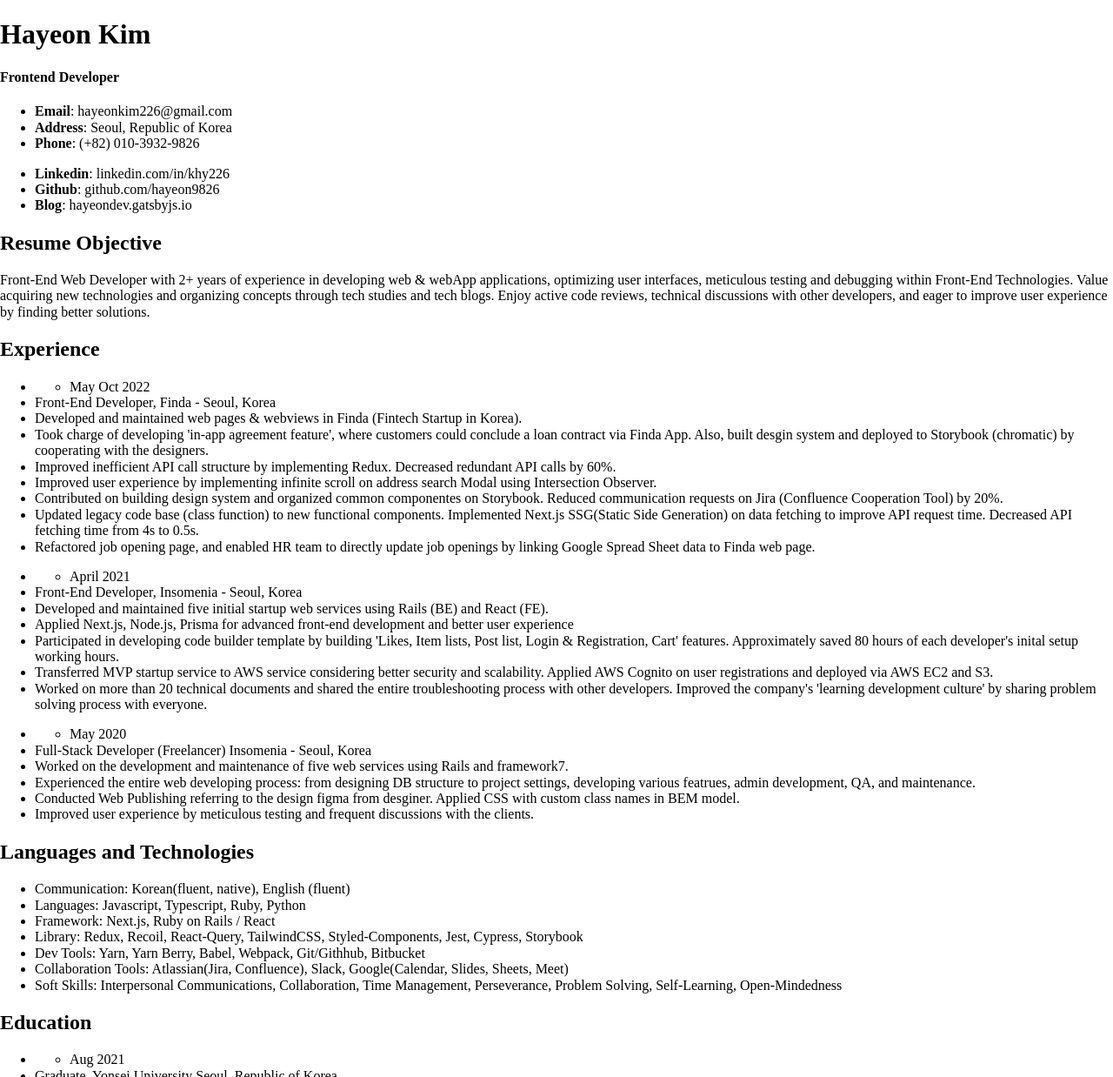
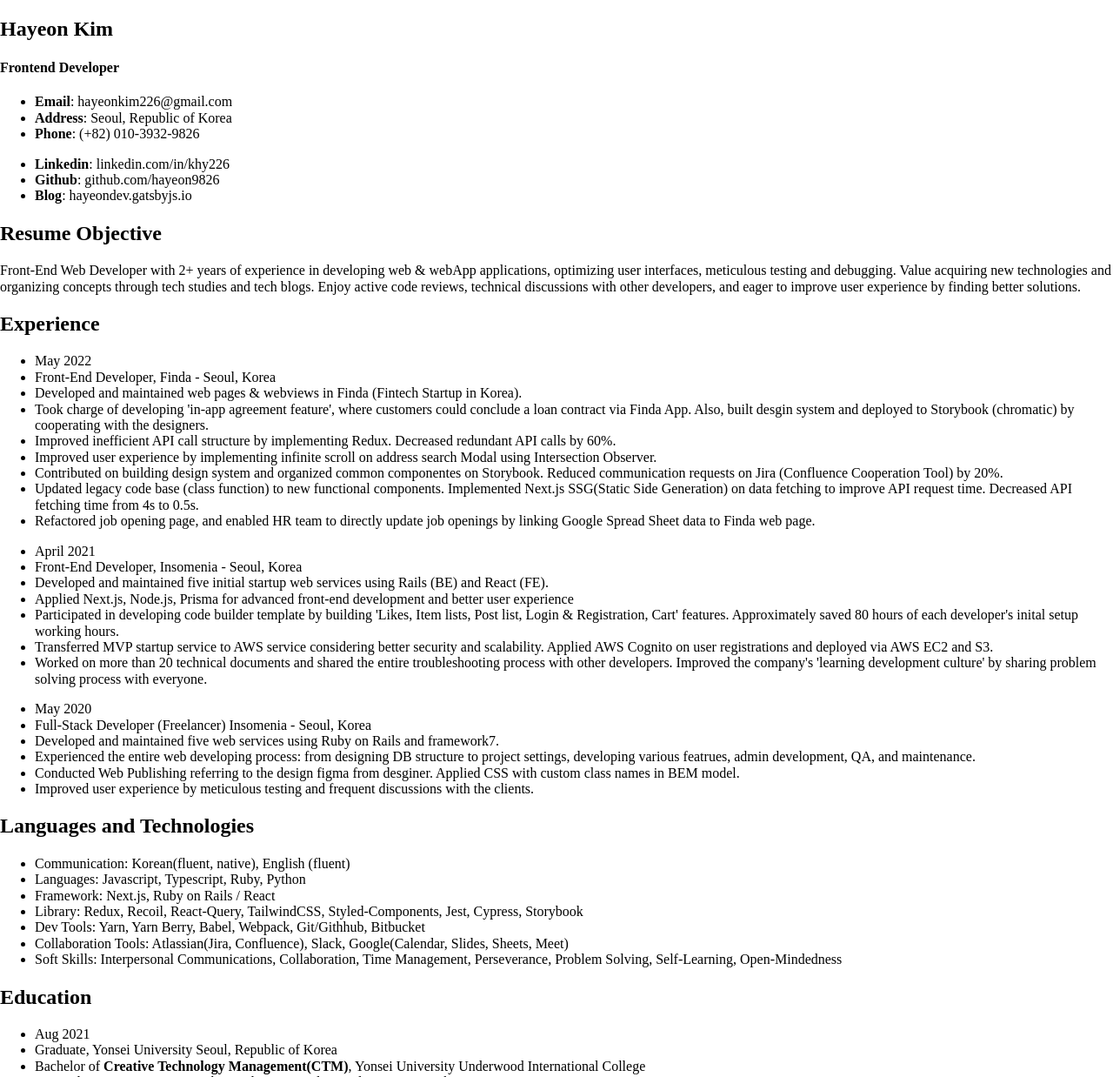
Before and after one commit to hayeon9826/hayeon-blog, a Gatsby site: page /en/about in a window 1280 px wide. Shown: the top 1238 px of the page at 87% size. Built offline with nearby package versions, Linux system fonts and the light colour scheme; Gatsby itself is replaced by a stand-in of ours; a small style sheet from the web is missing.

Commit message:
fix: edit style

```diff
--- a/src/components/about/englishResume.js
+++ b/src/components/about/englishResume.js
@@ -1,14 +1,13 @@
 import React from 'react'
 
 const EnglishResume = () => {
-  return(
+  return (
     <>
-
       <div className="en-resume mb-32">
-      <div className="fixed-top-border" />
+        <div className="fixed-top-border" />
         <div className="container">
           <header>
-            <h1 className="underline">Hayeon Kim</h1>
+            <h2 className="underline">Hayeon Kim</h2>
             <h4 className="mt-0">Frontend Developer</h4>
             <div className="column-list w-full">
               <div className="row">
@@ -20,7 +19,9 @@
                     <b>Address</b>: Seoul, Republic of Korea
                   </li>
                   <li className="phone">
-                    <span><b>Phone</b>: (+82) 010-3932-9826</span>
+                    <span>
+                      <b>Phone</b>: (+82) 010-3932-9826
+                    </span>
                   </li>
                 </ul>
               </div>
@@ -43,9 +44,11 @@
           <article>
             <h2 className="underline">Resume Objective</h2>
 
-            <div className="row">
-              Front-End Web Developer with 2+ years of experience in developing web & webApp applications, optimizing user interfaces, meticulous testing and debugging within Front-End Technologies.
-              Value acquiring new technologies and organizing concepts through tech studies and tech blogs. Enjoy active code reviews, technical discussions with other developers, and eager to improve user experience by finding better solutions.
+            <div className="pb-15px">
+              Front-End Web Developer with 2+ years of experience in developing web & webApp applications, optimizing
+              user interfaces, meticulous testing and debugging. Value acquiring new technologies and organizing
+              concepts through tech studies and tech blogs. Enjoy active code reviews, technical discussions with other
+              developers, and eager to improve user experience by finding better solutions.
             </div>
           </article>
 
@@ -54,49 +57,79 @@
 
             <div className="row exp-list">
               <ul>
-                <li className="right">
-                  <ul>
-                    <li>May Oct 2022</li>
-                  </ul>
+                <li className="right">May 2022</li>
+                <li className="header">
+                  Front-End Developer, <span>Finda - Seoul, Korea</span>
                 </li>
-                <li className="header">Front-End Developer, <span>Finda - Seoul, Korea</span></li>
                 <li>Developed and maintained web pages & webviews in Finda (Fintech Startup in Korea). </li>
-                <li>Took charge of developing 'in-app agreement feature', where customers could conclude a loan contract via Finda App. Also, built desgin system and deployed to Storybook (chromatic) by cooperating with the designers.</li>
-                <li>Improved inefficient API call structure by implementing Redux. Decreased redundant API calls by 60%.</li>
-                <li>Improved user experience by implementing infinite scroll on address search Modal using Intersection Observer.</li>
-                <li>Contributed on building design system and organized common componentes on Storybook. Reduced communication requests on Jira (Confluence Cooperation Tool) by 20%.</li>
-                <li>Updated legacy code base (class function) to new functional components. Implemented Next.js SSG(Static Side Generation) on data fetching to improve API request time. Decreased API fetching time from 4s to 0.5s.</li>
-                <li>Refactored job opening page, and enabled HR team to directly update job openings by linking Google Spread Sheet data to Finda web page.</li>
+                <li>
+                  Took charge of developing 'in-app agreement feature', where customers could conclude a loan contract
+                  via Finda App. Also, built desgin system and deployed to Storybook (chromatic) by cooperating with the
+                  designers.
+                </li>
+                <li>
+                  Improved inefficient API call structure by implementing Redux. Decreased redundant API calls by 60%.
+                </li>
+                <li>
+                  Improved user experience by implementing infinite scroll on address search Modal using Intersection
+                  Observer.
+                </li>
+                <li>
+                  Contributed on building design system and organized common componentes on Storybook. Reduced
+                  communication requests on Jira (Confluence Cooperation Tool) by 20%.
+                </li>
+                <li>
+                  Updated legacy code base (class function) to new functional components. Implemented Next.js SSG(Static
+                  Side Generation) on data fetching to improve API request time. Decreased API fetching time from 4s to
+                  0.5s.
+                </li>
+                <li>
+                  Refactored job opening page, and enabled HR team to directly update job openings by linking Google
+                  Spread Sheet data to Finda web page.
+                </li>
               </ul>
             </div>
 
             <div className="row exp-list">
               <ul>
-                <li className="right">
-                  <ul>
-                    <li>April 2021</li>
-                  </ul>
+                <li className="right">April 2021</li>
+                <li className="header">
+                  Front-End Developer, <span>Insomenia - Seoul, Korea</span>
                 </li>
-                <li className="header">Front-End Developer, <span>Insomenia - Seoul, Korea</span></li>
                 <li>Developed and maintained five initial startup web services using Rails (BE) and React (FE).</li>
                 <li>Applied Next.js, Node.js, Prisma for advanced front-end development and better user experience</li>
-                <li>Participated in developing code builder template by building 'Likes, Item lists, Post list, Login & Registration, Cart' features. Approximately saved 80 hours of each developer's inital setup working hours.</li>
-                <li>Transferred MVP startup service to AWS service considering better security and scalability. Applied AWS Cognito on user registrations and deployed via AWS EC2 and S3.</li>
-                <li>Worked on more than 20 technical documents and shared the entire troubleshooting process with other developers. Improved the company's 'learning development culture' by sharing problem solving process with everyone.</li>
+                <li>
+                  Participated in developing code builder template by building 'Likes, Item lists, Post list, Login &
+                  Registration, Cart' features. Approximately saved 80 hours of each developer's inital setup working
+                  hours.
+                </li>
+                <li>
+                  Transferred MVP startup service to AWS service considering better security and scalability. Applied
+                  AWS Cognito on user registrations and deployed via AWS EC2 and S3.
+                </li>
+                <li>
+                  Worked on more than 20 technical documents and shared the entire troubleshooting process with other
+                  developers. Improved the company's 'learning development culture' by sharing problem solving process
+                  with everyone.
+                </li>
               </ul>
             </div>
 
             <div className="row exp-list">
               <ul>
-                <li className="right">
-                  <ul>
-                    <li>May 2020</li>
-                  </ul>
+                <li className="right">May 2020</li>
+                <li className="header">
+                  Full-Stack Developer (Freelancer) <span>Insomenia - Seoul, Korea</span>
                 </li>
-                <li className="header">Full-Stack Developer (Freelancer) <span>Insomenia - Seoul, Korea</span></li>
-                <li>Worked on the development and maintenance of five web services using Rails and framework7. </li>
-                <li>Experienced the entire web developing process: from designing DB structure to project settings, developing various featrues, admin development, QA, and maintenance.</li>
-                <li>Conducted Web Publishing referring to the design figma from desginer. Applied CSS with custom class names in BEM model.</li>
+                <li>Developed and maintained five web services using Ruby on Rails and framework7. </li>
+                <li>
+                  Experienced the entire web developing process: from designing DB structure to project settings,
+                  developing various featrues, admin development, QA, and maintenance.
+                </li>
+                <li>
+                  Conducted Web Publishing referring to the design figma from desginer. Applied CSS with custom class
+                  names in BEM model.
+                </li>
                 <li>Improved user experience by meticulous testing and frequent discussions with the clients.</li>
               </ul>
             </div>
@@ -106,13 +139,30 @@
 
             <div className="row tech">
               <ul>
-                <li><span>Communication</span>:  Korean(fluent, native), English (fluent)</li>
-                <li><span>Languages</span>: Javascript, Typescript, Ruby, Python</li>
-                <li><span>Framework</span>: Next.js, Ruby on Rails / React</li>
-                <li><span>Library</span>: Redux, Recoil, React-Query, TailwindCSS, Styled-Components, Jest, Cypress, Storybook</li>
-                <li><span>Dev Tools</span>: Yarn, Yarn Berry, Babel, Webpack, Git/Githhub, Bitbucket</li>
-                <li><span>Collaboration Tools</span>: Atlassian(Jira, Confluence), Slack, Google(Calendar, Slides, Sheets, Meet)</li>
-                <li><span>Soft Skills</span>: Interpersonal Communications, Collaboration, Time Management, Perseverance, Problem Solving, Self-Learning, Open-Mindedness</li>
+                <li>
+                  <span>Communication</span>: Korean(fluent, native), English (fluent)
+                </li>
+                <li>
+                  <span>Languages</span>: Javascript, Typescript, Ruby, Python
+                </li>
+                <li>
+                  <span>Framework</span>: Next.js, Ruby on Rails / React
+                </li>
+                <li>
+                  <span>Library</span>: Redux, Recoil, React-Query, TailwindCSS, Styled-Components, Jest, Cypress,
+                  Storybook
+                </li>
+                <li>
+                  <span>Dev Tools</span>: Yarn, Yarn Berry, Babel, Webpack, Git/Githhub, Bitbucket
+                </li>
+                <li>
+                  <span>Collaboration Tools</span>: Atlassian(Jira, Confluence), Slack, Google(Calendar, Slides, Sheets,
+                  Meet)
+                </li>
+                <li>
+                  <span>Soft Skills</span>: Interpersonal Communications, Collaboration, Time Management, Perseverance,
+                  Problem Solving, Self-Learning, Open-Mindedness
+                </li>
               </ul>
             </div>
           </article>
@@ -121,16 +171,25 @@
             <h2 className="underline">Education</h2>
             <div className="row">
               <ul>
-                <li className="right">
-                  <ul>
-                    <li>Aug 2021</li>
-                  </ul>
+                <li className="right">Aug 2021</li>
+                <li className="header">
+                  Graduate, Yonsei University <span>Seoul, Republic of Korea</span>
                 </li>
-                <li className="header">Graduate, Yonsei University <span>Seoul, Republic of Korea</span></li>
-                <li> Bachelor of <b>Creative Technology Management(CTM)</b>, Yonsei University Underwood International College</li>
+                <li>
+                  {' '}
+                  Bachelor of <b>Creative Technology Management(CTM)</b>, Yonsei University Underwood International
+                  College
+                </li>
                 <li>Learned Computer Science, Web Development and Digital Entrepreneurship</li>
-                <li>Relevant courses: <span className="description">IT Foundation, Techno-Art Capstone Project, Information Security and Privacy, Internet Programming, Introduction to Computer Science, Computer Networks, Information Processing, Business Strategy and Data Analytics, Computational Thinking and Problem Solving</span></li>
-                <li>GPA: 3.62</li>
+                <li>
+                  Relevant courses:{' '}
+                  <span className="description">
+                    IT Foundation, Techno-Art Capstone Project, Information Security and Privacy, Internet Programming,
+                    Introduction to Computer Science, Computer Networks, Information Processing, Business Strategy and
+                    Data Analytics, Computational Thinking and Problem Solving
+                  </span>
+                </li>
+                <li>GPA: 3.62 / 4.5</li>
               </ul>
             </div>
           </article>
@@ -143,5 +202,4 @@
   )
 }
 
-
 export default EnglishResume
--- a/src/pages/en/about.js
+++ b/src/pages/en/about.js
@@ -15,7 +15,7 @@
         keywords={'Frontend, Engineer, FE, Developer, React, Next.js'}
       />
       <article className="page sans mb-32">
-        <div className="page-body about-page">
+        <div className="page-body">
           <EnglishResume />
         </div>
       </article>
--- a/src/style.css
+++ b/src/style.css
@@ -1491,10 +1491,9 @@
   cursor: pointer;
 }
 
-
 /* english resume style */
 
-.en-resume .fixed-top-border{
+.en-resume .fixed-top-border {
   position: fixed;
   width: 100%;
   height: 10px;
@@ -1504,11 +1503,14 @@
 }
 
 .en-resume {
-  margin: 0;
+  margin: var(--spacing-0) auto;
+  max-width: var(--maxWidth-wrapper);
+  padding: var(--spacing-32) var(--spacing-4);
+  position: relative;
   color: var(--color-darkGray);
   background-color: var(--color-background);
   font-family: 'Spoqa Han Sans Neo', 'Open Sans', -apple-system, BlinkMacSystemFont, 'Segoe UI', Roboto,
-  'Helvetica Neue', Arial, sans-serif, 'Apple Color Emoji', 'Segoe UI Emoji', 'Segoe UI Symbol', 'Noto Color Emoji';
+    'Helvetica Neue', Arial, sans-serif, 'Apple Color Emoji', 'Segoe UI Emoji', 'Segoe UI Symbol', 'Noto Color Emoji';
 }
 
 .en-resume .underline {
@@ -1552,7 +1554,7 @@
 .en-resume header {
   display: inline-block;
   margin-top: 50px;
-  width: 80%;
+  width: 100%;
 }
 
 .en-resume header h1 {
@@ -1581,23 +1583,31 @@
 .en-resume article .header {
   color: var(--color-accent);
   font-weight: 600;
+  list-style-type: none;
 }
 
 .en-resume article .header span {
   font-size: 10pt;
   font-style: italic;
 }
-
-.en-resume article .right{
+.en-resume .pb-15px {
+  padding-bottom: 15px;
+}
+
+.en-resume article .right {
   float: right;
-  width: 20%;
+  width: 15%;
   font-weight: 600;
-
+  list-style-type: none;
 }
 
 .en-resume article .description {
   font-style: italic;
   font-size: 9pt;
+}
+
+.en-resume article .exp-list {
+  margin-bottom: 20px;
 }
 
 .en-resume article .exp-list .fa {
@@ -1608,7 +1618,28 @@
 
 .en-resume article ul li {
   min-height: 25px;
-  max-width: 75%;
+  max-width: 80%;
+}
+
+@media screen and (max-width: 500px) {
+  .en-resume article .right {
+    width: 100%;
+    font-weight: 600;
+    list-style-type: none;
+  }
+
+  .en-resume article ul li {
+    min-height: 25px;
+    max-width: 100%;
+  }
+
+  .about-wrapper {
+    padding: var(--spacing-8) var(--spacing-4);
+  }
+
+  .en-resume {
+    font-size: var(--fontSize-0);
+  }
 }
 
 .en-resume article .reference {
```
